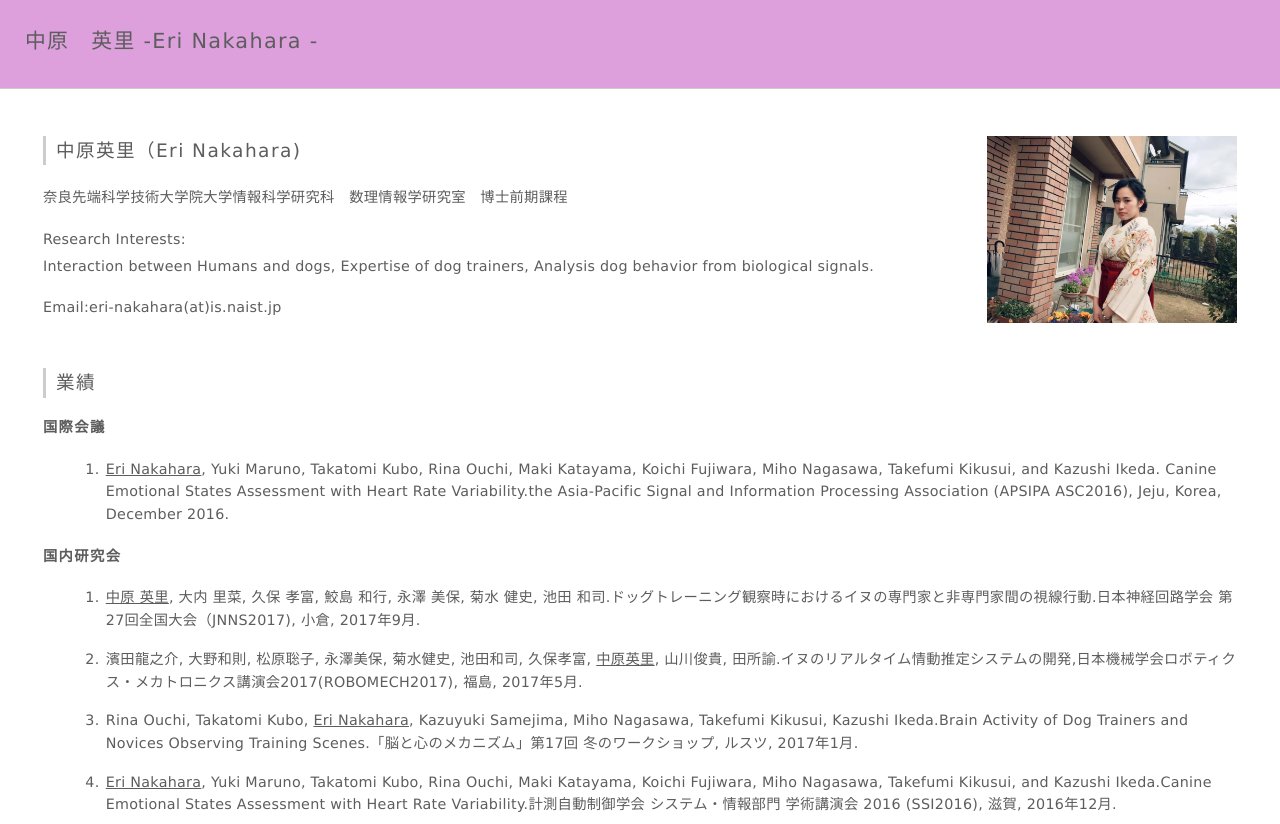
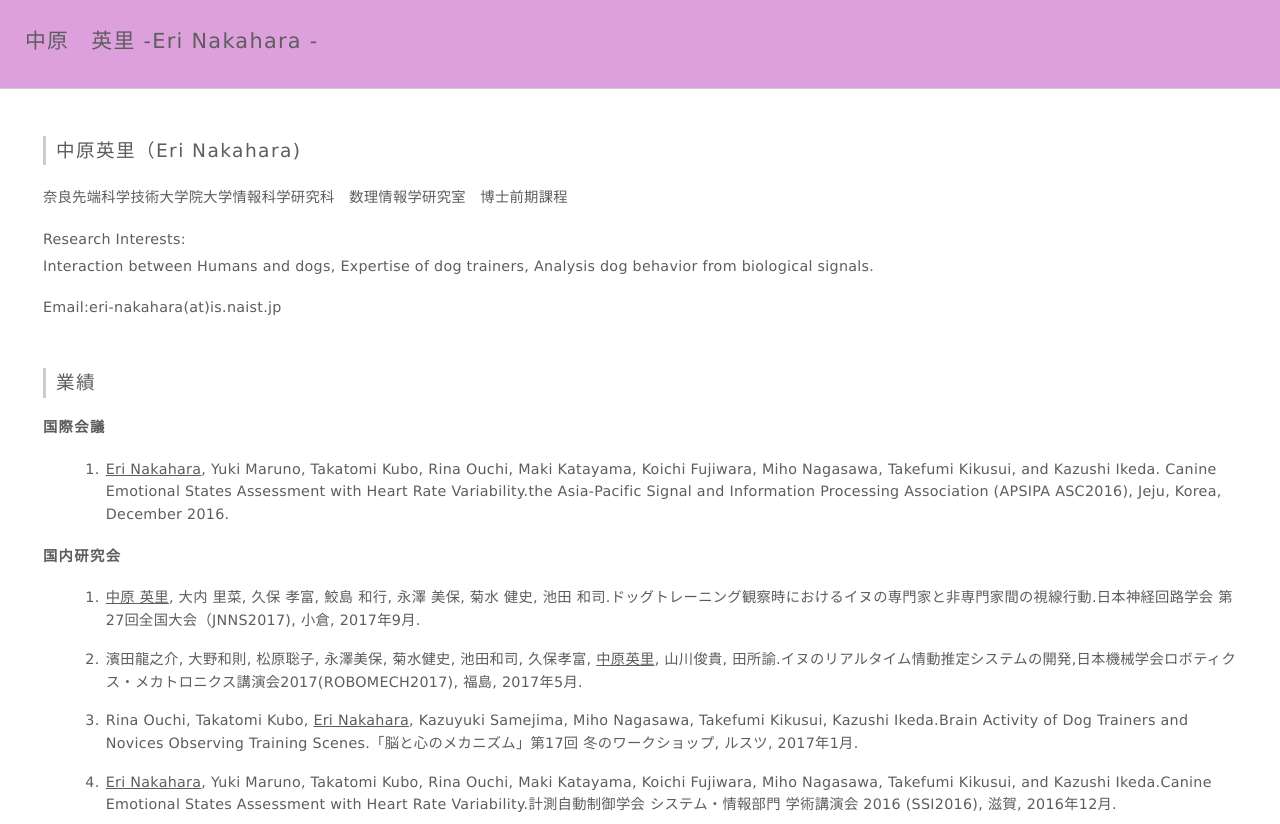
Before and after one commit to namekoko/site, a plain HTML site: page index.html in a window 1280 px wide. Shown: the top 824 px of the page. Drawn offline with Linux system fonts and the light colour scheme.

Commit message:
write index a little

```diff
--- a/index.html
+++ b/index.html
@@ -29,7 +29,7 @@
 
 	<div id="main">
          	<!-- <div id="menu"><a href="/index.html">メニュー１</a> | <a href="/index.html">メニュー２</a> | <a href= "/index.html">メニュー３</a> | <a href="/index.html">メニュー４</a></div> -->
- <img src="self-photo.jpg" width="250" height="187" alt="self-photo" align="right">
+ <!-- <img src="self-photo.jpg" width="250" height="187" alt="self-photo" align="right"> -->
                 <h3>中原英里（Eri Nakahara)</h3>
                 <p>奈良先端科学技術大学院大学情報科学研究科　数理情報学研究室　博士前期課程 </p>
 
```
